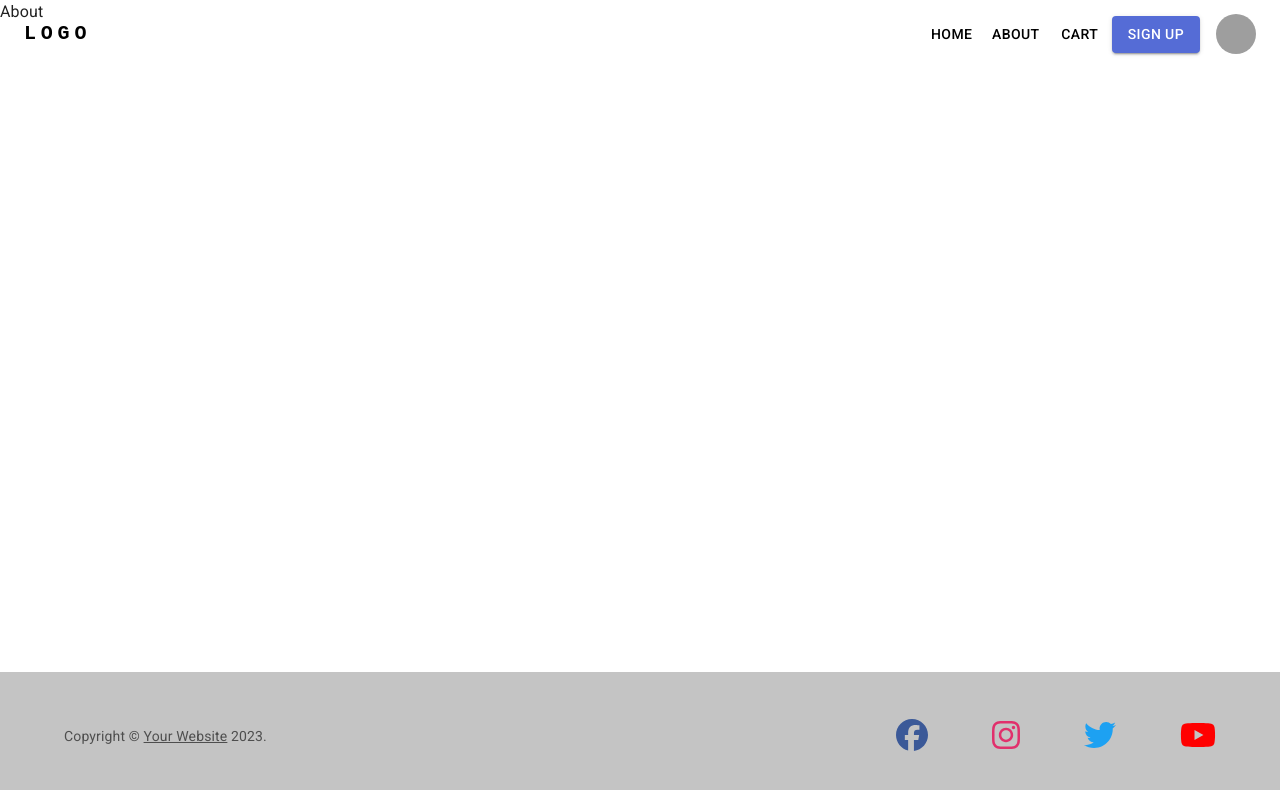
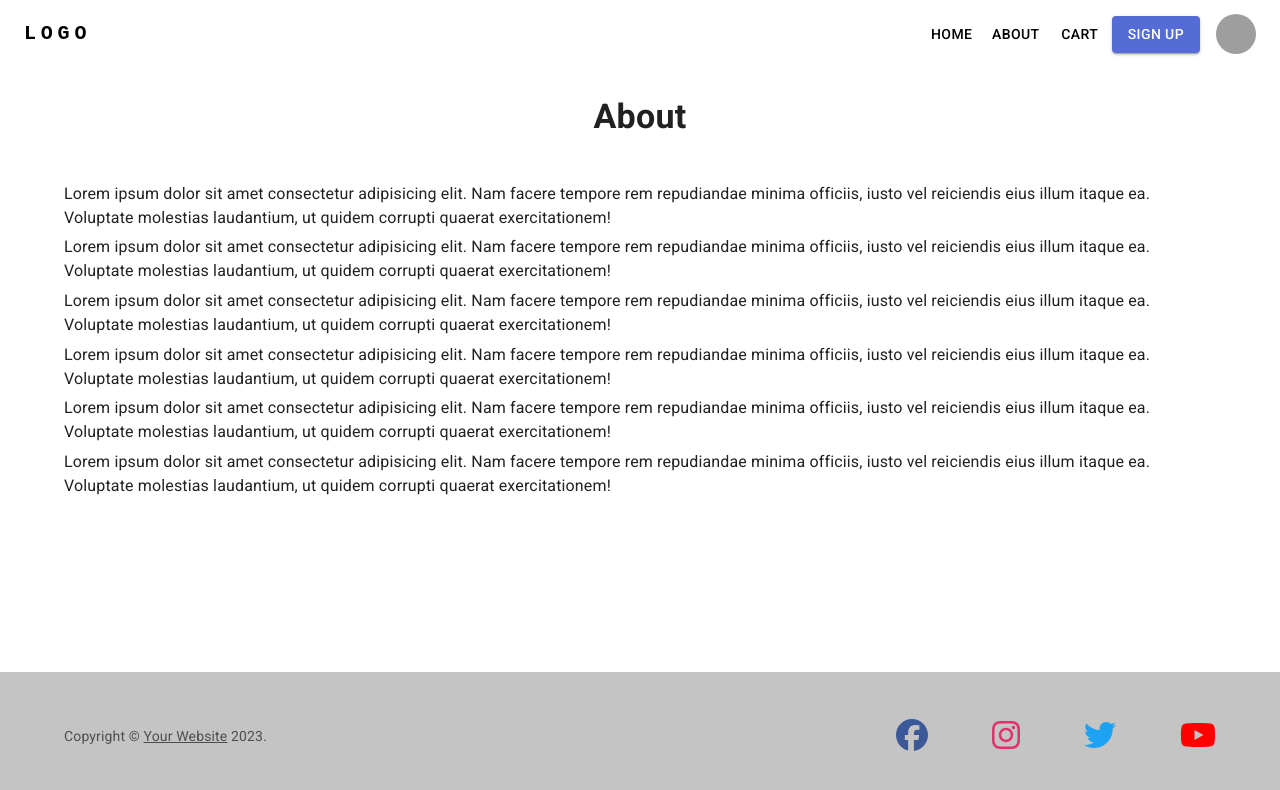
Before and after one commit to ashraf-kabir/react-mui-ecom-boilerplate, a React (Create React App) app: page /about in a window 1280 px wide. Shown: the top 790 px of the page. Built offline with nearby package versions, Linux system fonts and the light colour scheme; grey boxes are pictures that could not be loaded.

Commit message:
basic about page added

```diff
--- a/src/components/Pages/About/About.jsx
+++ b/src/components/Pages/About/About.jsx
@@ -1,7 +1,139 @@
 import React from 'react';
+import { Container, Grid, Typography } from '@mui/material';
 
 const About = () => {
-  return <div>About</div>;
+  return (
+    <Container
+      component='main'
+      style={{ margin: 0, padding: 0 }}
+      maxWidth={false}
+    >
+      <Grid
+        container
+        sx={{
+          justifyContent: 'center',
+          alignItems: 'center',
+          padding: '6rem 4rem 2rem 4rem',
+        }}
+      >
+        <Grid
+          item
+          md={12}
+          style={{
+            display: 'flex',
+            justifyContent: 'center',
+            padding: '0 0 2rem 0',
+          }}
+        >
+          <Typography
+            variant='h4'
+            gutterBottom
+            sx={{
+              fontWeight: 'bold',
+            }}
+          >
+            About
+          </Typography>
+        </Grid>
+        <Grid
+          item
+          md={12}
+          style={{
+            display: 'flex',
+            justifyContent: 'center',
+            padding: 0,
+          }}
+        >
+          <Typography variant='body1' gutterBottom>
+            Lorem ipsum dolor sit amet consectetur adipisicing elit. Nam facere
+            tempore rem repudiandae minima officiis, iusto vel reiciendis eius
+            illum itaque ea. Voluptate molestias laudantium, ut quidem corrupti
+            quaerat exercitationem!
+          </Typography>
+        </Grid>
+        <Grid
+          item
+          md={12}
+          style={{
+            display: 'flex',
+            justifyContent: 'center',
+            padding: 0,
+          }}
+        >
+          <Typography variant='body1' gutterBottom>
+            Lorem ipsum dolor sit amet consectetur adipisicing elit. Nam facere
+            tempore rem repudiandae minima officiis, iusto vel reiciendis eius
+            illum itaque ea. Voluptate molestias laudantium, ut quidem corrupti
+            quaerat exercitationem!
+          </Typography>
+        </Grid>
+        <Grid
+          item
+          md={12}
+          style={{
+            display: 'flex',
+            justifyContent: 'center',
+            padding: 0,
+          }}
+        >
+          <Typography variant='body1' gutterBottom>
+            Lorem ipsum dolor sit amet consectetur adipisicing elit. Nam facere
+            tempore rem repudiandae minima officiis, iusto vel reiciendis eius
+            illum itaque ea. Voluptate molestias laudantium, ut quidem corrupti
+            quaerat exercitationem!
+          </Typography>
+        </Grid>
+        <Grid
+          item
+          md={12}
+          style={{
+            display: 'flex',
+            justifyContent: 'center',
+            padding: 0,
+          }}
+        >
+          <Typography variant='body1' gutterBottom>
+            Lorem ipsum dolor sit amet consectetur adipisicing elit. Nam facere
+            tempore rem repudiandae minima officiis, iusto vel reiciendis eius
+            illum itaque ea. Voluptate molestias laudantium, ut quidem corrupti
+            quaerat exercitationem!
+          </Typography>
+        </Grid>
+        <Grid
+          item
+          md={12}
+          style={{
+            display: 'flex',
+            justifyContent: 'center',
+            padding: 0,
+          }}
+        >
+          <Typography variant='body1' gutterBottom>
+            Lorem ipsum dolor sit amet consectetur adipisicing elit. Nam facere
+            tempore rem repudiandae minima officiis, iusto vel reiciendis eius
+            illum itaque ea. Voluptate molestias laudantium, ut quidem corrupti
+            quaerat exercitationem!
+          </Typography>
+        </Grid>
+        <Grid
+          item
+          md={12}
+          style={{
+            display: 'flex',
+            justifyContent: 'center',
+            padding: 0,
+          }}
+        >
+          <Typography variant='body1' gutterBottom>
+            Lorem ipsum dolor sit amet consectetur adipisicing elit. Nam facere
+            tempore rem repudiandae minima officiis, iusto vel reiciendis eius
+            illum itaque ea. Voluptate molestias laudantium, ut quidem corrupti
+            quaerat exercitationem!
+          </Typography>
+        </Grid>
+      </Grid>
+    </Container>
+  );
 };
 
 export default About;
```
